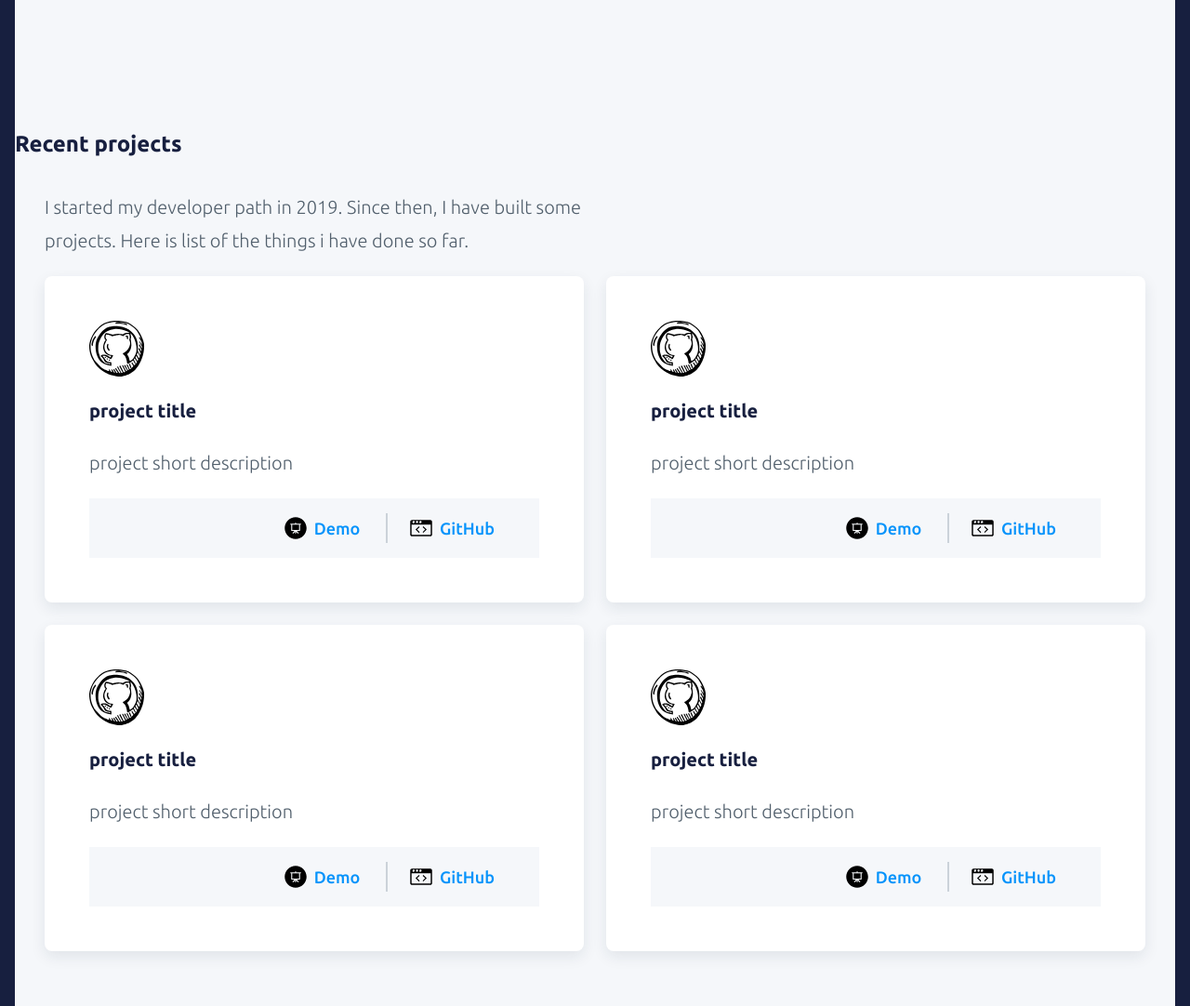
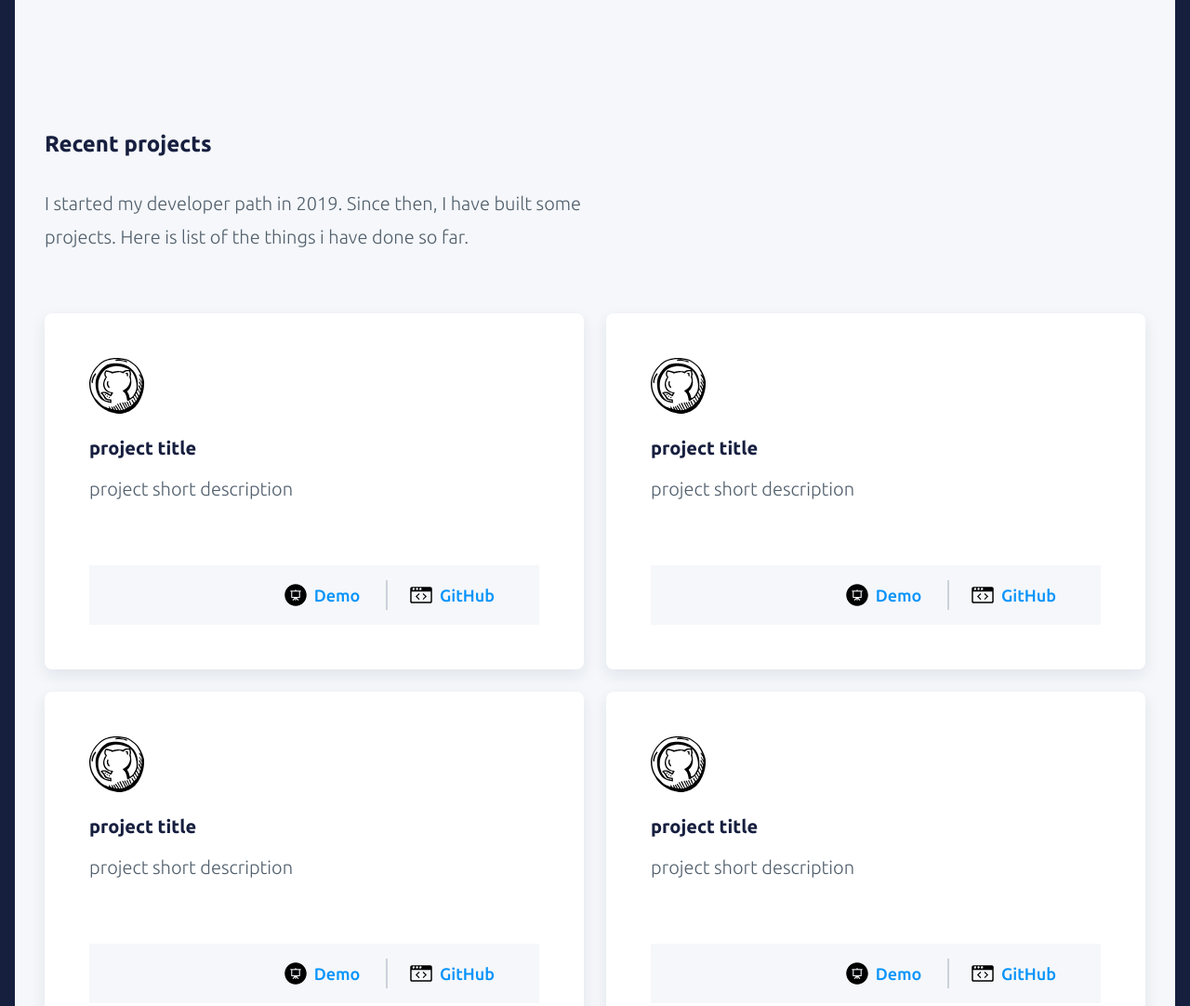
Before and after one commit to michal-robert-adamczyk/michal-robert-adamczyk.github.io, a website: page src/content/index.html in a window 1280 px wide. Shown: the part 1791-2873 px from the top of the page at 93% size. Drawn offline with nearby package versions, Linux system fonts and the light colour scheme; files that its build step writes are made by us from their sources; files whose address does not match are found by name.

Commit message:
fix: deskto styles distance fix for projects heading.

```diff
--- a/src/scss/modules/projects.scss
+++ b/src/scss/modules/projects.scss
@@ -7,10 +7,11 @@
         line-height: 2.25rem;
         color: $gray;
         max-width: 580px;
+        margin: 0 0 4rem;
     }
     &__title {
         font-size: 2.25;
-        margin: 0;
+        margin: 0 auto 1rem;
         font-style: normal;
         font-weight: 600;
         padding: 1rem 0;
@@ -42,7 +43,7 @@
         font-weight: 300;
         font-size: 1.125rem;
         line-height: 2rem;
-        margin: 0;
+        margin: 0 0 4rem;
     }
     &__footer {
         background: $light-gray;
```
